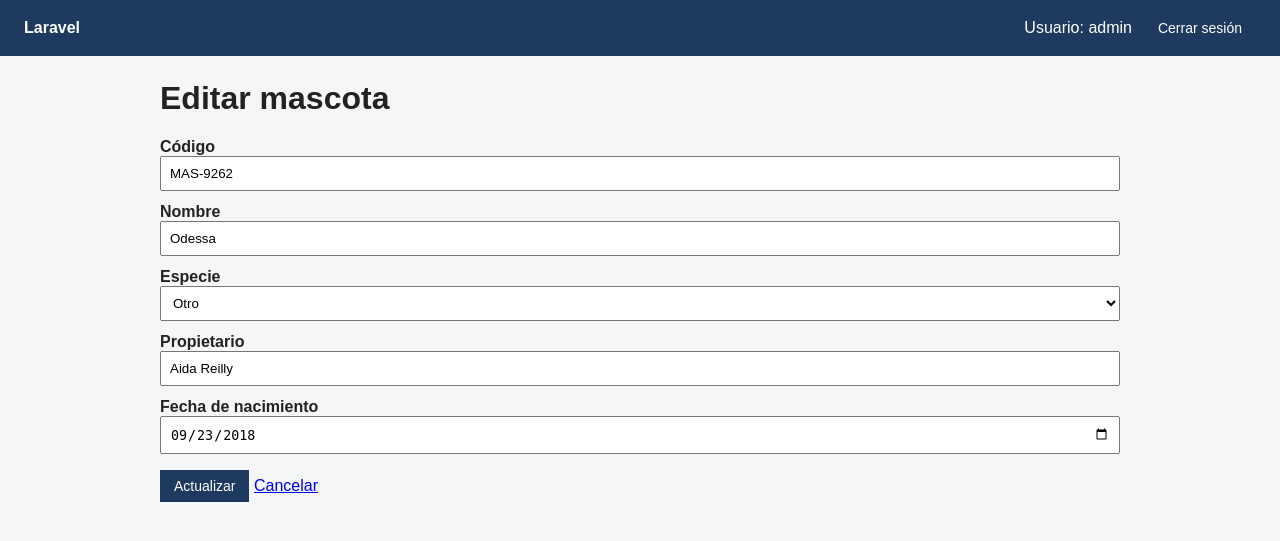
After one commit to SsamirNunez360/Ejercicios-CRUD-Laravel, a Laravel app: page /mascotas/1/editar in a window 1280 px wide. The commit adds this page. Shown: the top 541 px of the page. Run offline with Laravel 12, Linux system fonts and the light colour scheme; a user stored in the database is signed in; data comes from the database, SQL or seed files in the repository.

Commit message:
Actualizar registros veterinaria

```diff
--- a/veterinaria/app/Http/Controllers/MascotaController.php
+++ b/veterinaria/app/Http/Controllers/MascotaController.php
@@ -4,6 +4,7 @@ namespace App\Http\Controllers;
 
 use App\Models\Mascota;
 use Illuminate\Http\Request;
+use Illuminate\Validation\Rule;
 
 class MascotaController extends Controller
 {
@@ -41,4 +42,35 @@ class MascotaController extends Controller
             ->route('mascotas.index')
             ->with('exito', 'Mascota creada correctamente.');
     }
+
+    public function edit($id)
+    {
+        $mascota = Mascota::findOrFail($id);
+
+        return view('mascotas.edit', compact('mascota'));
+    }
+
+    public function update(Request $request, $id)
+    {
+        $mascota = Mascota::findOrFail($id);
+
+        $datos = $request->validate([
+            'codigo' => ['required', 'string', 'max:20', Rule::unique('mascotas', 'codigo')->ignore($mascota)],
+            'nombre' => ['required', 'string', 'max:80'],
+            'especie' => ['required', 'in:' . implode(',', Mascota::ESPECIES)],
+            'propietario' => ['required', 'string', 'max:100'],
+            'fecha_nacimiento' => ['required', 'date', 'before_or_equal:today'],
+        ]);
+
+        $mascota->codigo = $datos['codigo'];
+        $mascota->nombre = $datos['nombre'];
+        $mascota->especie = $datos['especie'];
+        $mascota->propietario = $datos['propietario'];
+        $mascota->fecha_nacimiento = $datos['fecha_nacimiento'];
+        $mascota->save();
+
+        return redirect()
+            ->route('mascotas.index')
+            ->with('exito', 'Mascota actualizada correctamente.');
+    }
 }
--- /dev/null
+++ b/veterinaria/resources/views/mascotas/edit.blade.php
@@ -0,0 +1,52 @@
+@extends('layouts.app')
+
+@section('titulo', 'Editar mascota')
+
+@section('contenido')
+    <h1>Editar mascota</h1>
+
+    <form method="POST" action="{{ route('mascotas.update', $mascota->id) }}">
+        @csrf
+        @method('PUT')
+
+        <label for="codigo">Código</label>
+        <input id="codigo" name="codigo" type="text" maxlength="20" value="{{ old('codigo', $mascota->codigo) }}" required>
+        @error('codigo')
+            <p class="error">{{ $message }}</p>
+        @enderror
+
+        <label for="nombre">Nombre</label>
+        <input id="nombre" name="nombre" type="text" maxlength="80" value="{{ old('nombre', $mascota->nombre) }}" required>
+        @error('nombre')
+            <p class="error">{{ $message }}</p>
+        @enderror
+
+        <label for="especie">Especie</label>
+        <select id="especie" name="especie" required>
+            <option value="">Seleccione...</option>
+            @foreach (\App\Models\Mascota::ESPECIES as $opcion)
+                <option value="{{ $opcion }}" @selected(old('especie', $mascota->especie) === $opcion)>{{ ucfirst($opcion) }}</option>
+            @endforeach
+        </select>
+        @error('especie')
+            <p class="error">{{ $message }}</p>
+        @enderror
+
+        <label for="propietario">Propietario</label>
+        <input id="propietario" name="propietario" type="text" maxlength="100" value="{{ old('propietario', $mascota->propietario) }}" required>
+        @error('propietario')
+            <p class="error">{{ $message }}</p>
+        @enderror
+
+        <label for="fecha_nacimiento">Fecha de nacimiento</label>
+        <input id="fecha_nacimiento" name="fecha_nacimiento" type="date" value="{{ old('fecha_nacimiento', $mascota->fecha_nacimiento->format('Y-m-d')) }}" required>
+        @error('fecha_nacimiento')
+            <p class="error">{{ $message }}</p>
+        @enderror
+
+        <p>
+            <button type="submit">Actualizar</button>
+            <a href="{{ route('mascotas.index') }}">Cancelar</a>
+        </p>
+    </form>
+@endsection
--- a/veterinaria/resources/views/mascotas/index.blade.php
+++ b/veterinaria/resources/views/mascotas/index.blade.php
@@ -15,6 +15,7 @@
                 <th>Especie</th>
                 <th>Propietario</th>
                 <th>Fecha de nacimiento</th>
+                <th>Acciones</th>
             </tr>
         </thead>
         <tbody>
@@ -26,10 +27,11 @@
                     <td>{{ ucfirst($mascota->especie) }}</td>
                     <td>{{ $mascota->propietario }}</td>
                     <td>{{ $mascota->fecha_nacimiento->format('d/m/Y') }}</td>
+                    <td><a href="{{ route('mascotas.edit', $mascota->id) }}">Editar</a></td>
                 </tr>
             @empty
                 <tr>
-                    <td colspan="6" class="vacio">No hay mascotas registradas.</td>
+                    <td colspan="7" class="vacio">No hay mascotas registradas.</td>
                 </tr>
             @endforelse
         </tbody>
--- a/veterinaria/routes/web.php
+++ b/veterinaria/routes/web.php
@@ -17,6 +17,12 @@ Route::middleware('auth')->group(function () {
     Route::get('/mascotas', [MascotaController::class, 'index'])->name('mascotas.index');
     Route::get('/mascotas/crear', [MascotaController::class, 'create'])->name('mascotas.create');
     Route::post('/mascotas', [MascotaController::class, 'store'])->name('mascotas.store');
+    Route::get('/mascotas/{id}/editar', [MascotaController::class, 'edit'])
+        ->whereNumber('id')
+        ->name('mascotas.edit');
+    Route::put('/mascotas/{id}', [MascotaController::class, 'update'])
+        ->whereNumber('id')
+        ->name('mascotas.update');
 
     Route::post('/logout', [LoginController::class, 'destroy'])->name('logout');
 });
```
